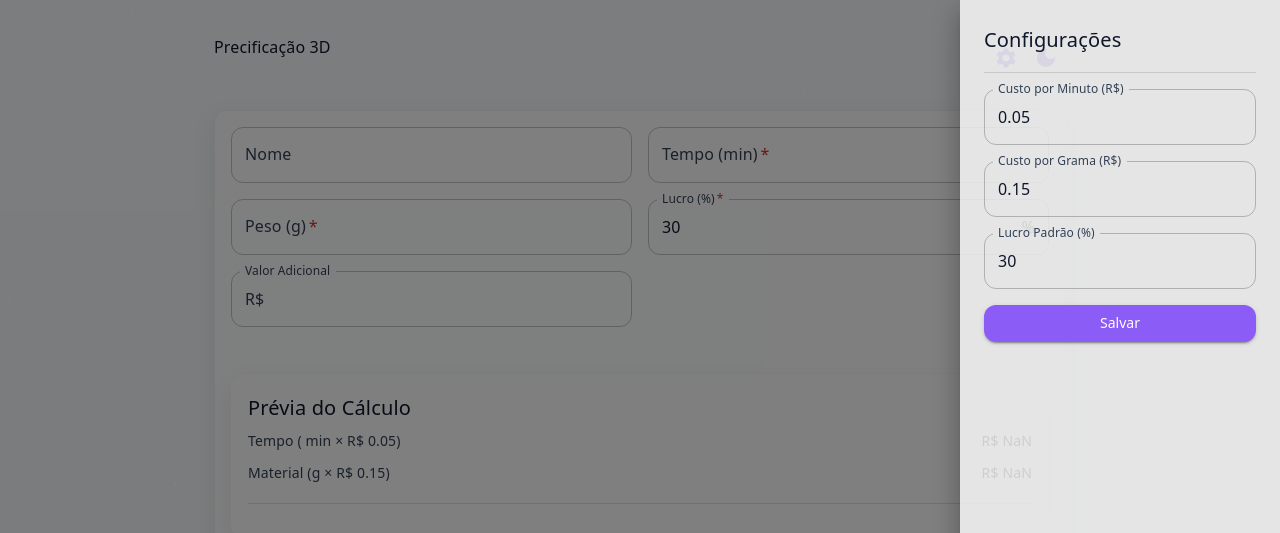
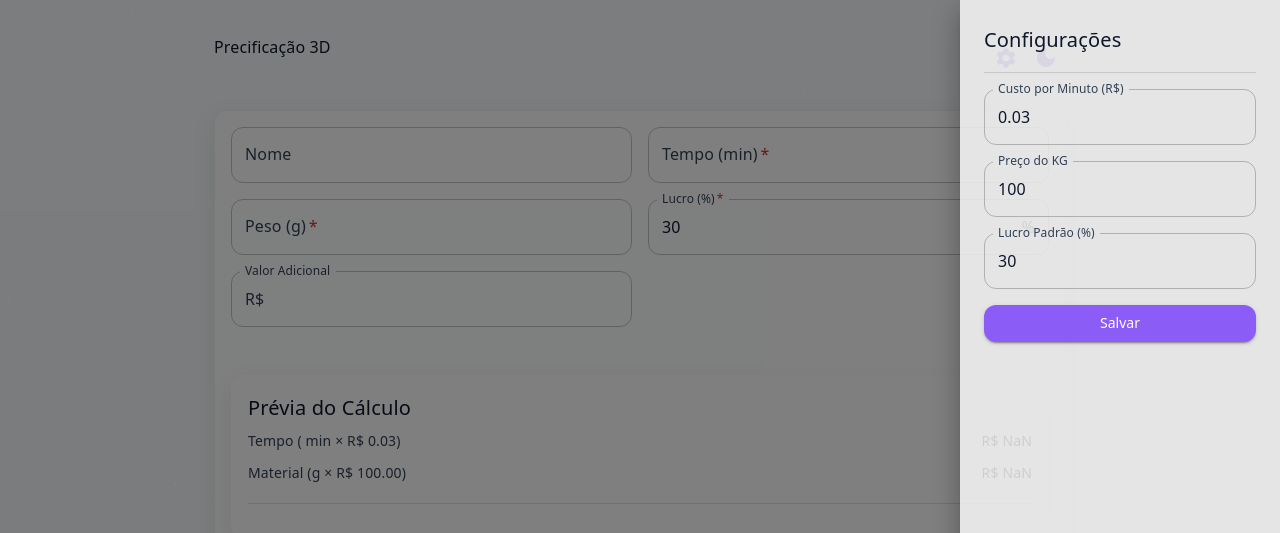
Before and after one commit to GBRielGCLC/precificacao-3d, a React (Create React App) app: page / in a window 1280 px wide. Both pictures are taken after a click on the button 1006 px from the left and 58 px from the top of the page. Shown: the top 533 px of the page. Built offline with nearby package versions, Linux system fonts and the light colour scheme.

Commit message:
:lipstick: FIX: Preço do filamento por KG e não por grama

```diff
--- a/src/Components/ConfigDrawer/ConfigDrawer.tsx
+++ b/src/Components/ConfigDrawer/ConfigDrawer.tsx
@@ -58,15 +58,15 @@ export const ConfigDrawer = ({ open, onClose }: Props) => {
                 />
 
                 <Controller
-                    name="custoGrama"
+                    name="custoKG"
                     control={control}
                     render={({ field }) => (
                         <TextField
                             {...field}
                             type="number"
-                            label="Custo por Grama (R$)"
-                            error={!!errors.custoGrama}
-                            helperText={errors.custoGrama?.message}
+                            label="Preço do KG"
+                            error={!!errors.custoKG}
+                            helperText={errors.custoKG?.message}
                             fullWidth
                         />
                     )}
--- a/src/Components/ConfigDrawer/useConfigDrawer.ts
+++ b/src/Components/ConfigDrawer/useConfigDrawer.ts
@@ -3,24 +3,19 @@ import { useEffect } from "react";
 import { useForm } from "react-hook-form";
 import { yup } from "../../Yup";
 import { useAppConfig } from "../../Contexts";
+import { defaultConfig as defaultValues } from "../../Contexts";
 
 export interface IFormConfig {
     custoMinuto: number;
-    custoGrama: number;
+    custoKG: number;
     lucroPadrao: number;
 }
 
 const schema = yup.object({
     custoMinuto: yup.number().required().min(0),
-    custoGrama: yup.number().required().min(0),
+    custoKG: yup.number().required().min(0),
     lucroPadrao: yup.number().required().min(0),
 });
-
-const defaultValues: IFormConfig = {
-    custoMinuto: 0.05,
-    custoGrama: 0.15,
-    lucroPadrao: 30,
-};
 
 interface Props {
     open: boolean;
--- a/src/Contexts/AppConfigContext.tsx
+++ b/src/Contexts/AppConfigContext.tsx
@@ -9,15 +9,15 @@ import { ConfigDrawer } from "../Components/ConfigDrawer/ConfigDrawer";
 
 export interface IAppConfig {
   custoMinuto: number;
-  custoGrama: number;
+  custoKG: number;
   lucroPadrao: number;
 }
 
 const STORAGE_KEY = "precificacao_3d_config";
 
-const defaultConfig: IAppConfig = {
-  custoMinuto: 0.05,
-  custoGrama: 0.15,
+export const defaultConfig: IAppConfig = {
+  custoMinuto: 0.03,
+  custoKG: 100,
   lucroPadrao: 30,
 };
 
--- a/src/Pages/index.tsx
+++ b/src/Pages/index.tsx
@@ -256,10 +256,10 @@ export const Precificacao3D = () => {
                                                 {/* Material */}
                                                 <Box display="flex" justifyContent="space-between">
                                                     <Typography variant="body2" color="text.secondary">
-                                                        Material ({preview.peso}g × R$ {preview.config.custoGrama.toFixed(2)})
+                                                        Material ({preview.peso}g × R$ {preview.config.custoKG.toFixed(2)})
                                                     </Typography>
                                                     <Typography variant="body2">
-                                                        R$ {(preview.peso * preview.config.custoGrama).toFixed(2)}
+                                                        R$ {(preview.peso * preview.config.custoKG).toFixed(2)}
                                                     </Typography>
                                                 </Box>
 
--- a/src/Pages/useIndex.ts
+++ b/src/Pages/useIndex.ts
@@ -88,7 +88,7 @@ export const useIndex = () => {
         valorAdicional?: number;
     }) => {
         const custoTempo = tempoMin * config.custoMinuto;
-        const custoMaterial = peso * config.custoGrama;
+        const custoMaterial = peso * (config.custoKG/1000);
 
         const custoBase = custoTempo + custoMaterial;
 
@@ -96,7 +96,7 @@ export const useIndex = () => {
             (custoBase + custoBase * (lucroPercentual / 100)) + valorAdicional;
 
         return { custoBase, valorFinal };
-    }, [config.custoGrama, config.custoMinuto]);
+    }, [config.custoKG, config.custoMinuto]);
 
     const gerarId = () => Date.now() + Math.floor(Math.random() * 1000);
 
```
